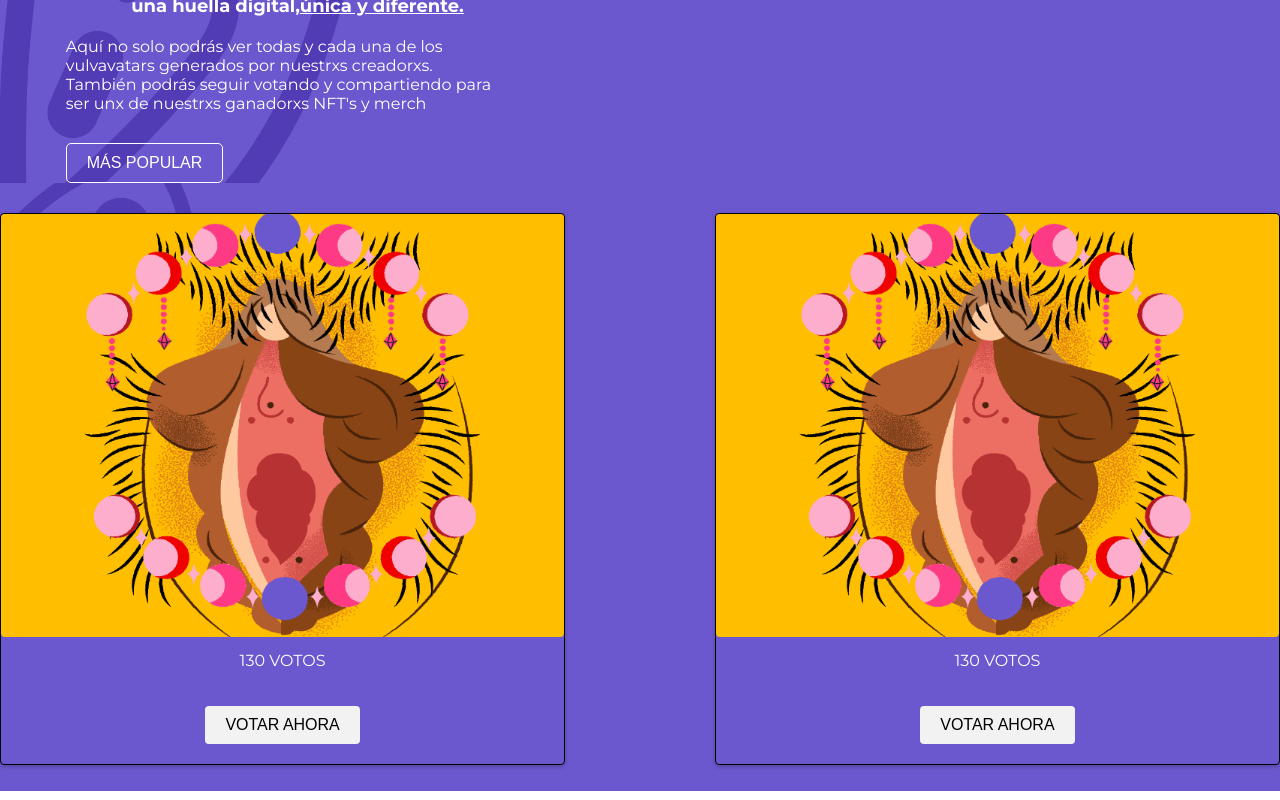
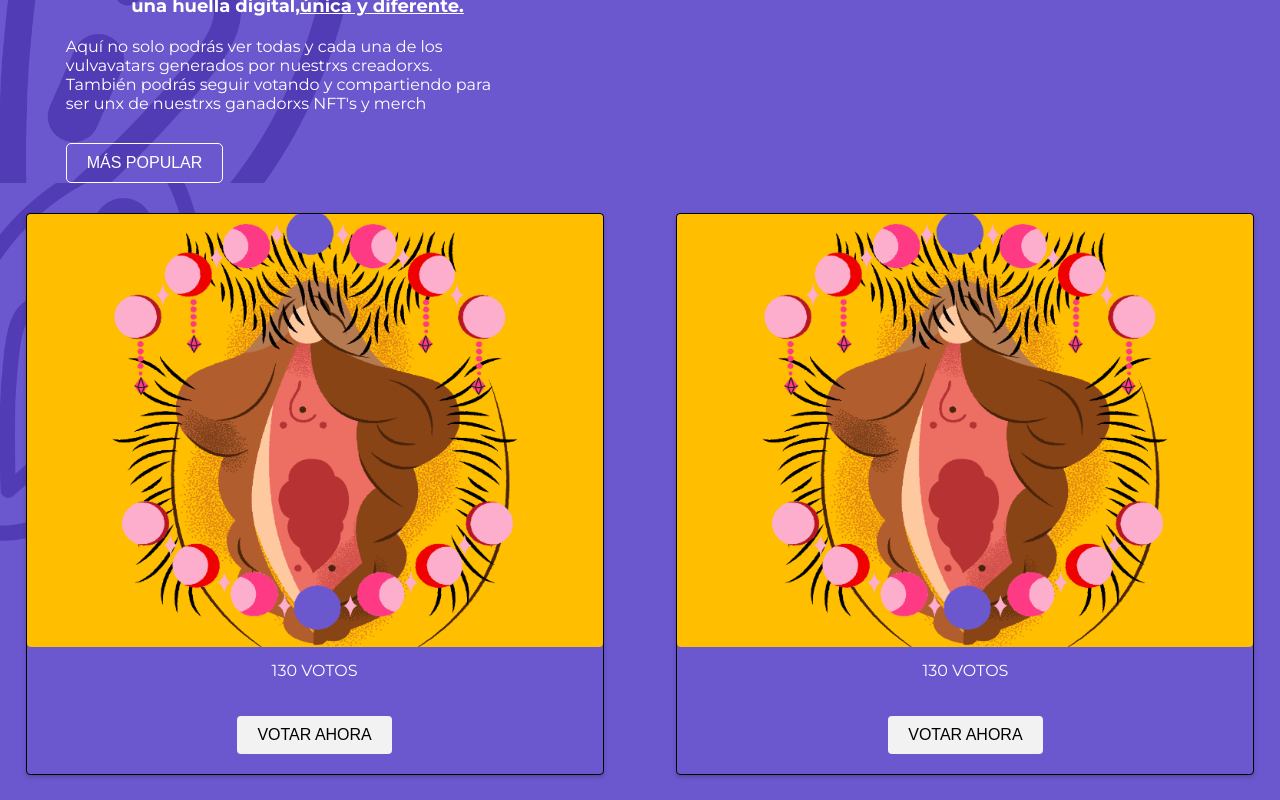
Before and after one commit to cryptodev6/vulvatar-builder, an Angular app: page /gallery in a window 1280 px wide. Shown: the part 293-1093 px from the top of the page. Built offline with nearby package versions, Linux system fonts and the light colour scheme; what ngx-image-cropper would draw is missing.

Commit message:
feat(app): gallery component modified

```diff
--- a/src/app/gallery/gallery.component.scss
+++ b/src/app/gallery/gallery.component.scss
@@ -117,7 +117,9 @@ img.horizontal-image {
 
 .gallery-section {
   float: left;
-  width: calc(46% - 2%);
+  width: 45%;
+  margin-left: 2%;
+  margin-right: 2%;
   margin-bottom: 2%;
   background-color: transparent;
   border: 1px solid black;
```
